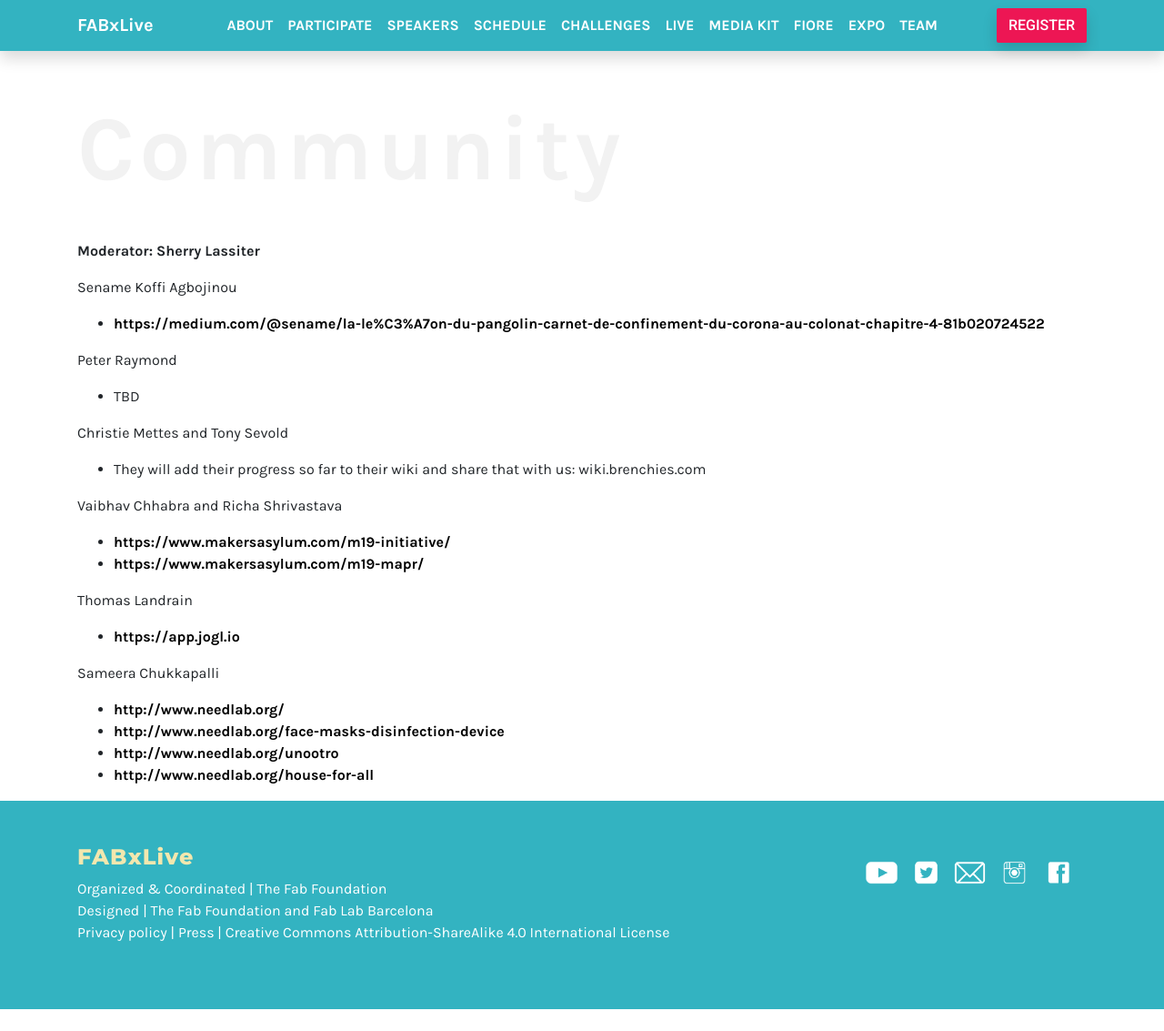
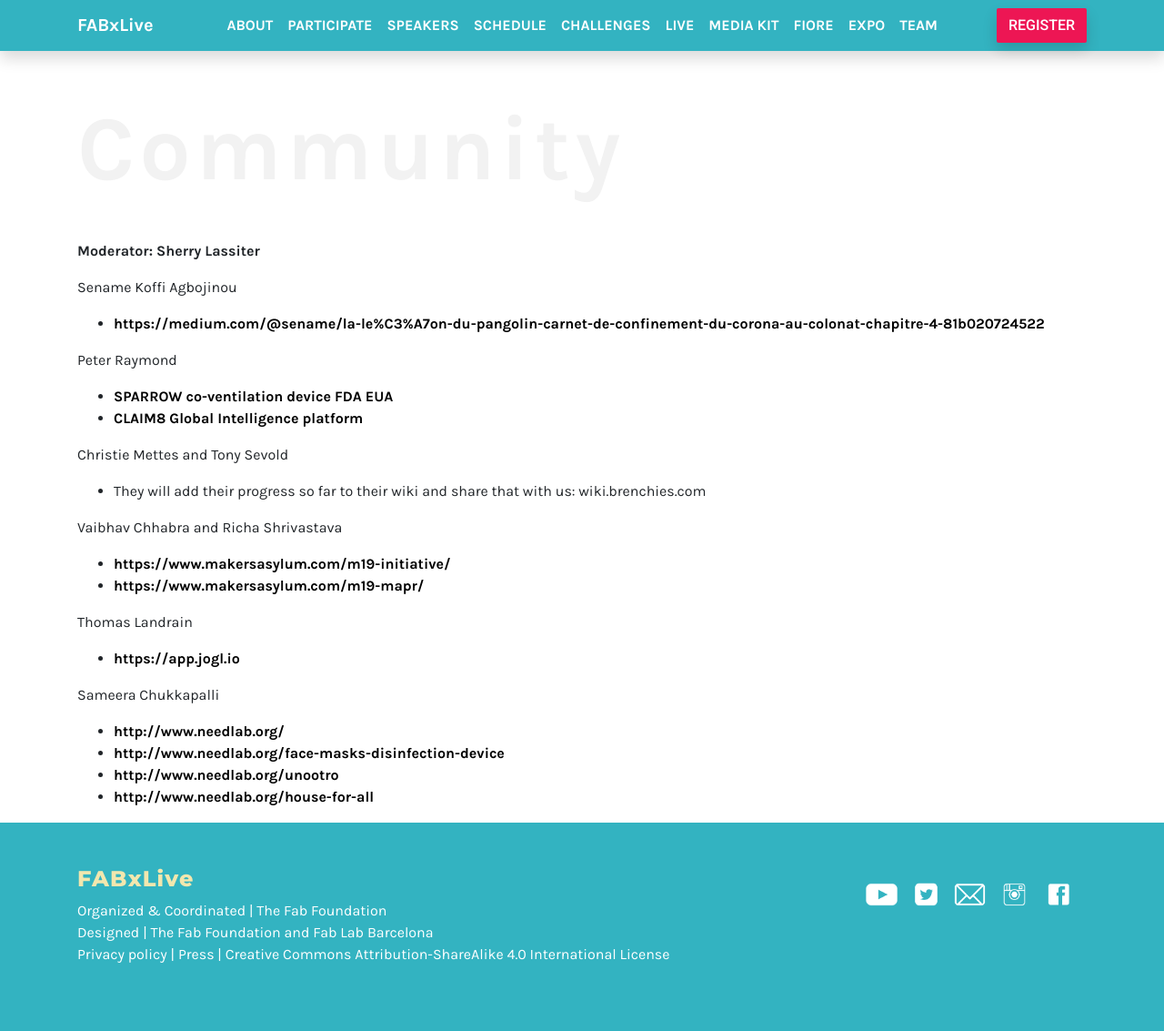
Before and after one commit to fabfoundation/fabxlive2020, a Jekyll site: the page built from community.md, in a window 1280 px wide and 1133 px high. Shown: the whole window at 91% size. Built offline with Jekyll 4.4.1, drawn with Linux system fonts in a browser that asks for light colours; nearby versions of some CDN libraries.

Commit message:
Update community.md

```diff
--- a/community.md
+++ b/community.md
@@ -13,7 +13,8 @@
 * [https://medium.com/@sename/la-le%C3%A7on-du-pangolin-carnet-de-confinement-du-corona-au-colonat-chapitre-4-81b020724522](https://medium.com/@sename/la-le%C3%A7on-du-pangolin-carnet-de-confinement-du-corona-au-colonat-chapitre-4-81b020724522)
 
 Peter Raymond
-* TBD
+* [SPARROW co-ventilation device FDA EUA](https://www.newbureau.com/sparrow-fda-eua201679)
+* [CLAIM8 Global Intelligence platform](https://www.claim-8.com/c8-covid-19)
 
 Christie Mettes and Tony Sevold
 * They will add their progress so far to their wiki  and share that with us: wiki.brenchies.com
```
